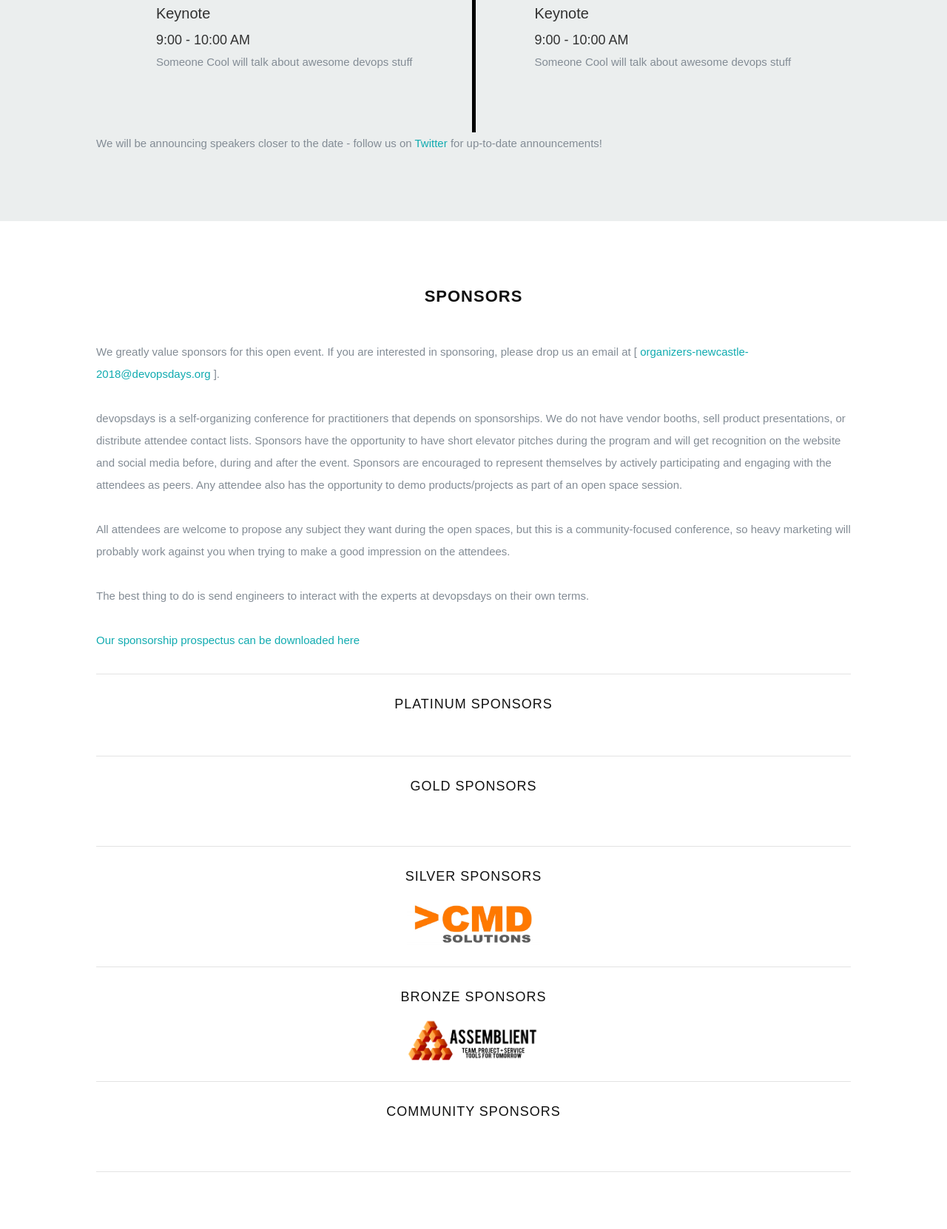
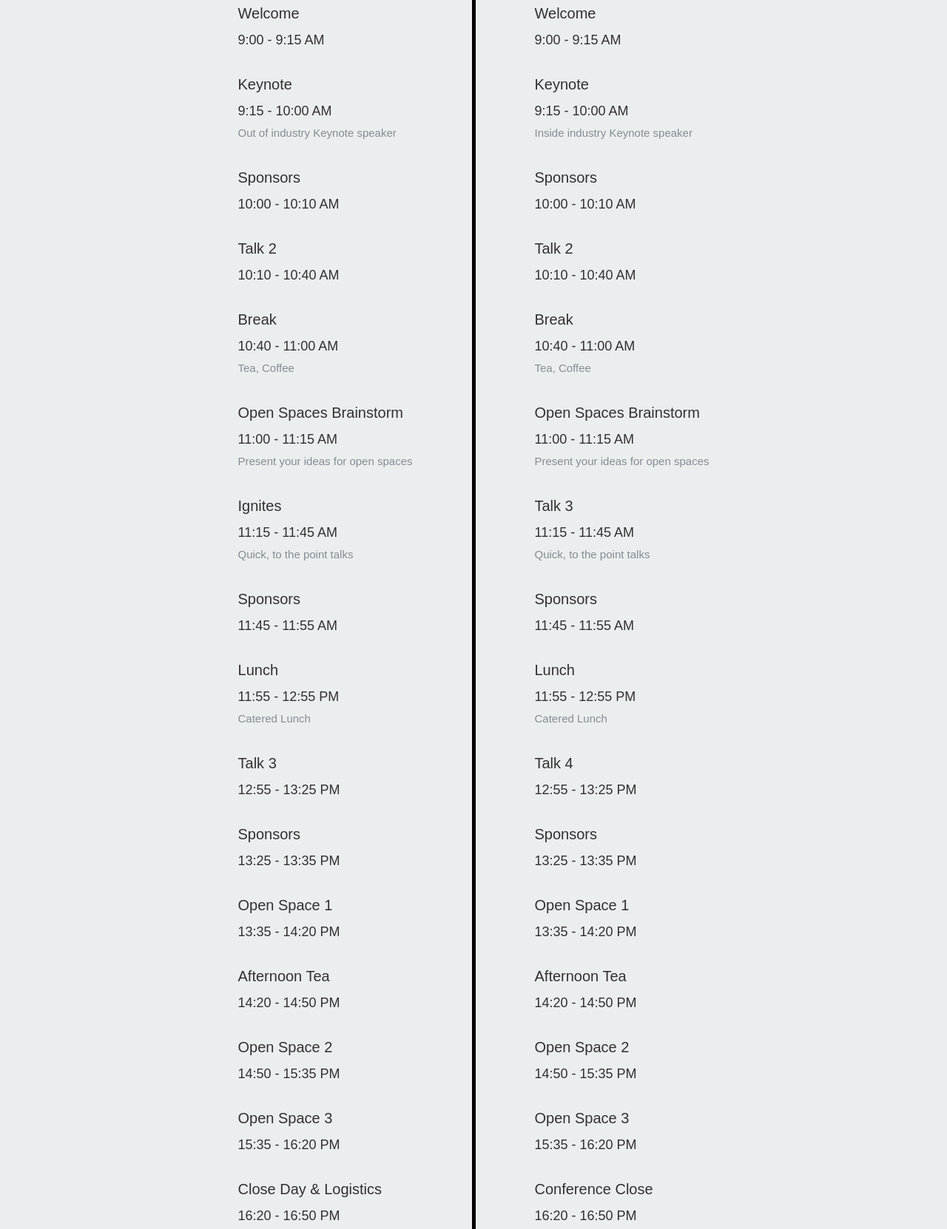
Before and after one commit to mrschofield/newcastle-devopsdays, a Gatsby site: page / in a window 1280 px wide. Shown: the part 4085-5747 px from the top of the page at 74% size. Built offline with nearby package versions, Linux system fonts and the light colour scheme; Gatsby itself is replaced by a stand-in of ours; a web font is replaced by a local one.

Commit message:
:clock: Adds schedule

```diff
--- a/src/components/Agenda.js
+++ b/src/components/Agenda.js
@@ -14,27 +14,182 @@ const Agenda = () => (
           <div id="agenda-timeline-left">
             <TimelineHeader name="Day 1" />
             <TimelineSection
-              name="Badge Collection"
+              name="Registration"
               time="8:00 - 9:00 AM"
               body="Pick up your badges"
             />
             <TimelineSection
+              name="Welcome"
+              time="9:00 - 9:15 AM"
+              body=""
+            />
+            <TimelineSection
               name="Keynote"
-              time="9:00 - 10:00 AM"
-              body="Someone Cool will talk about awesome devops stuff"
+              time="9:15 - 10:00 AM"
+              body="Out of industry Keynote speaker"
+            />
+            <TimelineSection
+              name="Sponsors"
+              time="10:00 - 10:10 AM"
+              body=""
+            />
+            <TimelineSection
+              name="Talk 2"
+              time="10:10 - 10:40 AM"
+              body=""
+            />
+            <TimelineSection
+              name="Break"
+              time="10:40 - 11:00 AM"
+              body="Tea, Coffee"
+            />
+            <TimelineSection
+              name="Open Spaces Brainstorm"
+              time="11:00 - 11:15 AM"
+              body="Present your ideas for open spaces"
+            />
+            <TimelineSection
+              name="Ignites"
+              time="11:15 - 11:45 AM"
+              body="Quick, to the point talks"
+            />
+            <TimelineSection
+              name="Sponsors"
+              time="11:45 - 11:55 AM"
+              body=""
+            />
+            <TimelineSection
+              name="Lunch"
+              time="11:55 - 12:55 PM"
+              body="Catered Lunch"
+            />
+            <TimelineSection
+              name="Talk 3"
+              time="12:55 - 13:25 PM"
+              body=""
+            />
+            <TimelineSection
+              name="Sponsors"
+              time="13:25 - 13:35 PM"
+              body=""
+            />
+            <TimelineSection
+              name="Open Space 1"
+              time="13:35 - 14:20 PM"
+              body=""
+            />
+            <TimelineSection
+              name="Afternoon Tea"
+              time="14:20 - 14:50 PM"
+              body=""
+            />
+            <TimelineSection
+              name="Open Space 2"
+              time="14:50 - 15:35 PM"
+              body=""
+            />
+            <TimelineSection
+              name="Open Space 3"
+              time="15:35 - 16:20 PM"
+              body=""
+            />
+            <TimelineSection
+              name="Close Day & Logistics"
+              time="16:20 - 16:50 PM"
+              body=""
+            />
+            <TimelineSection
+              name="Evening Social Event"
+              time="19:00 PM"
+              body="Fun & Games at NEX"
             />
           </div>
           <div id="agenda-timeline-right">
             <TimelineHeader name="Day 2" />
             <TimelineSection
-              name="Badge Collection"
+              name="Registration"
               time="8:00 - 9:00 AM"
               body="Pick up your badges"
             />
             <TimelineSection
+              name="Welcome"
+              time="9:00 - 9:15 AM"
+              body=""
+            />
+            <TimelineSection
               name="Keynote"
-              time="9:00 - 10:00 AM"
-              body="Someone Cool will talk about awesome devops stuff"
+              time="9:15 - 10:00 AM"
+              body="Inside industry Keynote speaker"
+            />
+            <TimelineSection
+              name="Sponsors"
+              time="10:00 - 10:10 AM"
+              body=""
+            />
+            <TimelineSection
+              name="Talk 2"
+              time="10:10 - 10:40 AM"
+              body=""
+            />
+            <TimelineSection
+              name="Break"
+              time="10:40 - 11:00 AM"
+              body="Tea, Coffee"
+            />
+            <TimelineSection
+              name="Open Spaces Brainstorm"
+              time="11:00 - 11:15 AM"
+              body="Present your ideas for open spaces"
+            />
+            <TimelineSection
+              name="Talk 3"
+              time="11:15 - 11:45 AM"
+              body="Quick, to the point talks"
+            />
+            <TimelineSection
+              name="Sponsors"
+              time="11:45 - 11:55 AM"
+              body=""
+            />
+            <TimelineSection
+              name="Lunch"
+              time="11:55 - 12:55 PM"
+              body="Catered Lunch"
+            />
+            <TimelineSection
+              name="Talk 4"
+              time="12:55 - 13:25 PM"
+              body=""
+            />
+            <TimelineSection
+              name="Sponsors"
+              time="13:25 - 13:35 PM"
+              body=""
+            />
+            <TimelineSection
+              name="Open Space 1"
+              time="13:35 - 14:20 PM"
+              body=""
+            />
+            <TimelineSection
+              name="Afternoon Tea"
+              time="14:20 - 14:50 PM"
+              body=""
+            />
+            <TimelineSection
+              name="Open Space 2"
+              time="14:50 - 15:35 PM"
+              body=""
+            />
+            <TimelineSection
+              name="Open Space 3"
+              time="15:35 - 16:20 PM"
+              body=""
+            />
+            <TimelineSection
+              name="Conference Close"
+              time="16:20 - 16:50 PM"
+              body=""
             />
           </div>
         </div>
```
